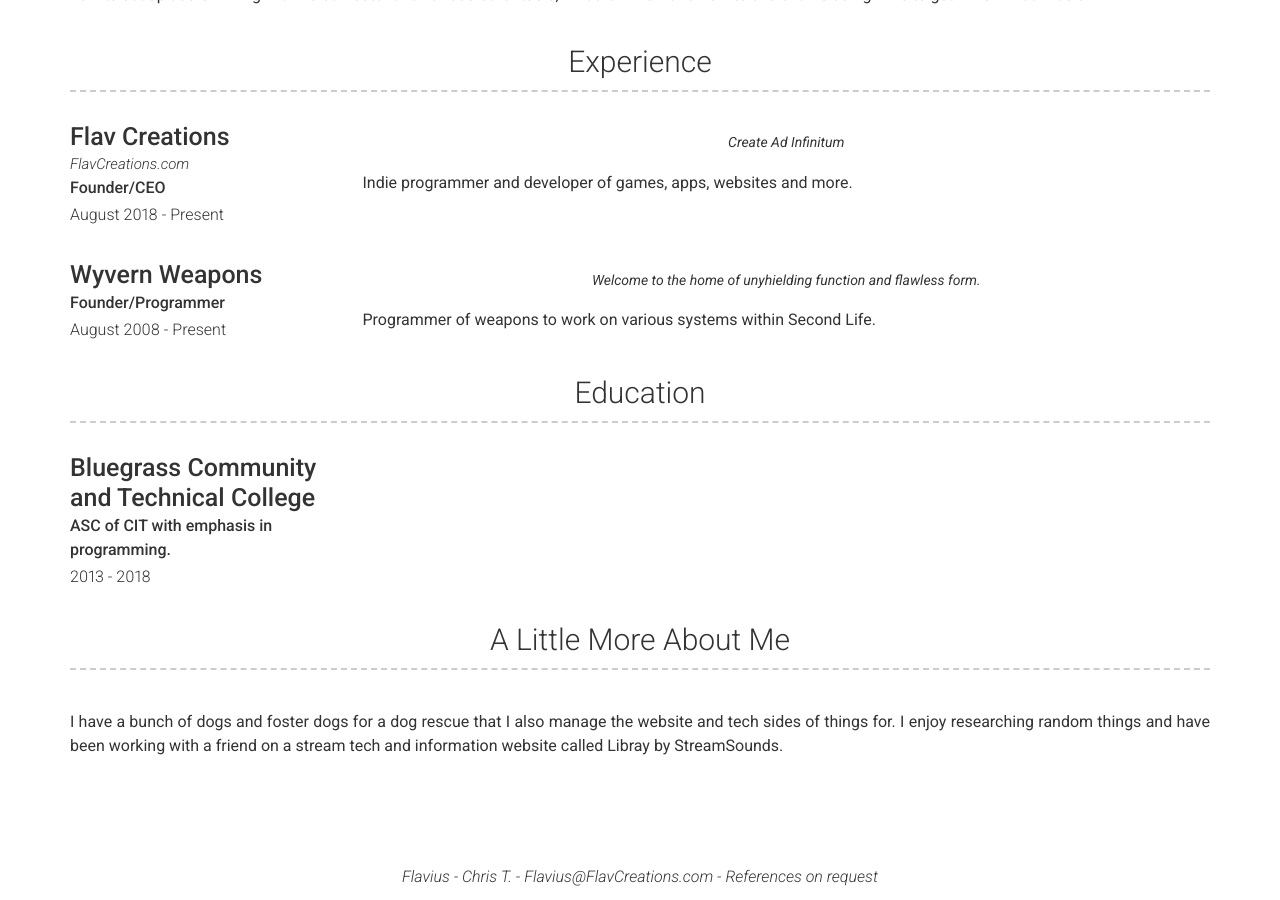
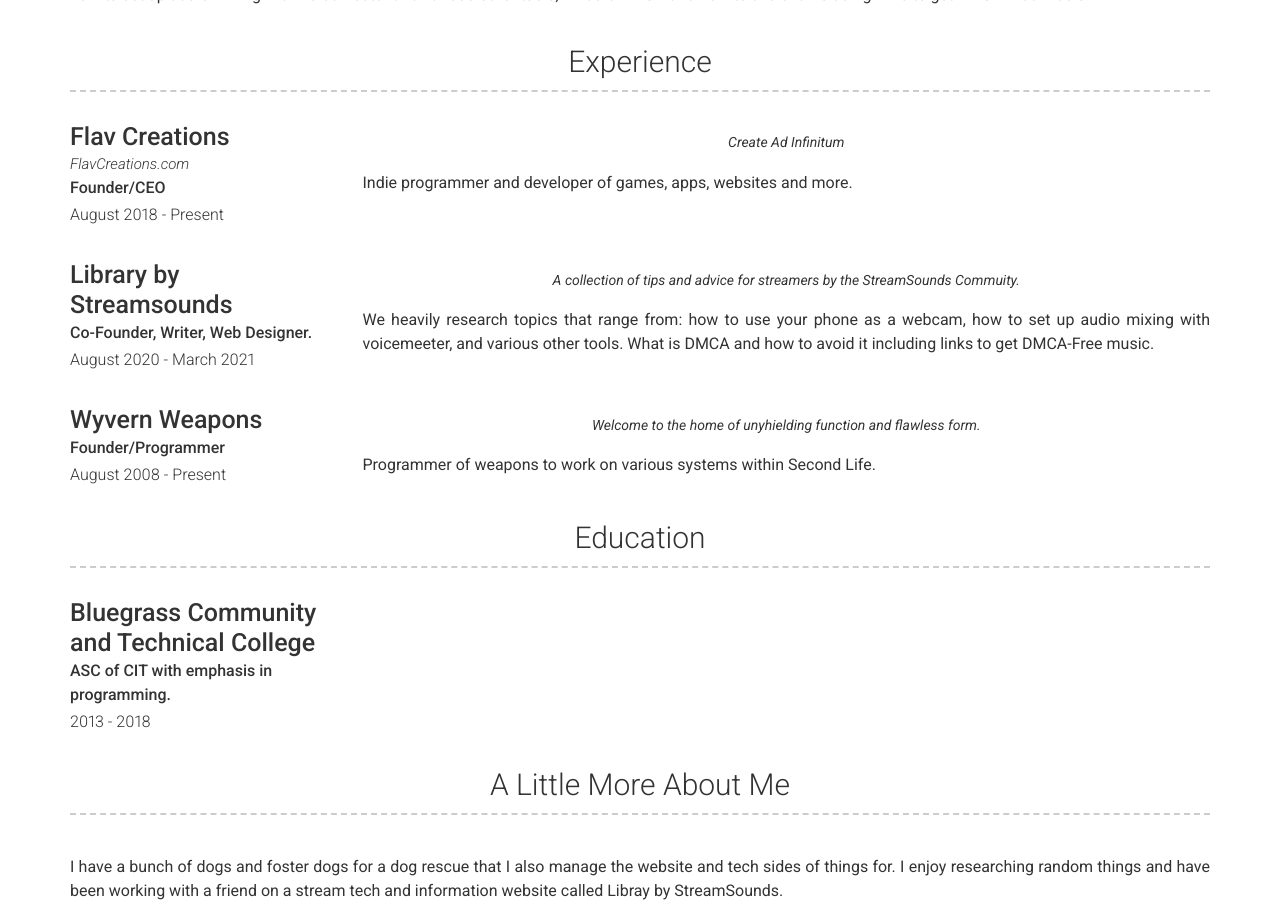
Before and after one commit to FlavCreations/resume.flavcreations.com, a Jekyll site: the page built from index.md, in a window 1280 px wide and 900 px high, scrolled down 937 px. Built offline with Jekyll 4.4.1, drawn with Linux system fonts in a browser that asks for light colours; nearby versions of some CDN libraries.

Commit message:
Update experience.yml

```diff
--- a/_data/experience.yml
+++ b/_data/experience.yml
@@ -10,6 +10,15 @@
     Indie programmer and developer of games, apps, websites and more.
 
 - layout: left
+  company: Library by Streamsounds
+  job_title: Co-Founder, Writer, Web Designer.
+  dates: August 2020 - March 2021
+  quote: >
+   A collection of tips and advice for streamers by the StreamSounds Commuity.
+  description: |
+   We heavily research topics that range from: how to use your phone as a webcam, how to set up audio mixing with voicemeeter, and various other tools. What is DMCA and how to avoid it including links to get DMCA-Free music.
+
+- layout: left
   company: Wyvern Weapons
   job_title: Founder/Programmer
   dates: August 2008 - Present
```
